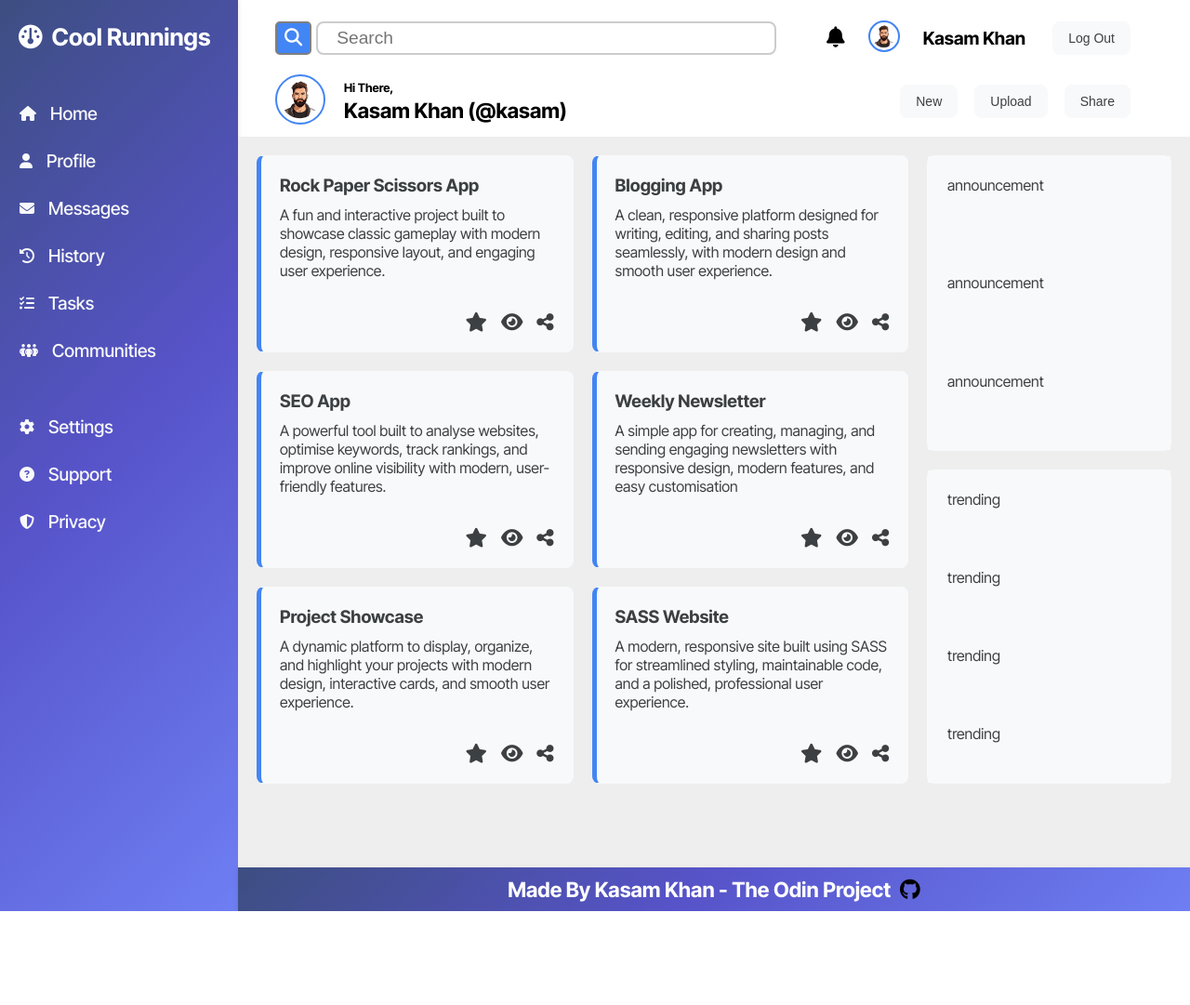
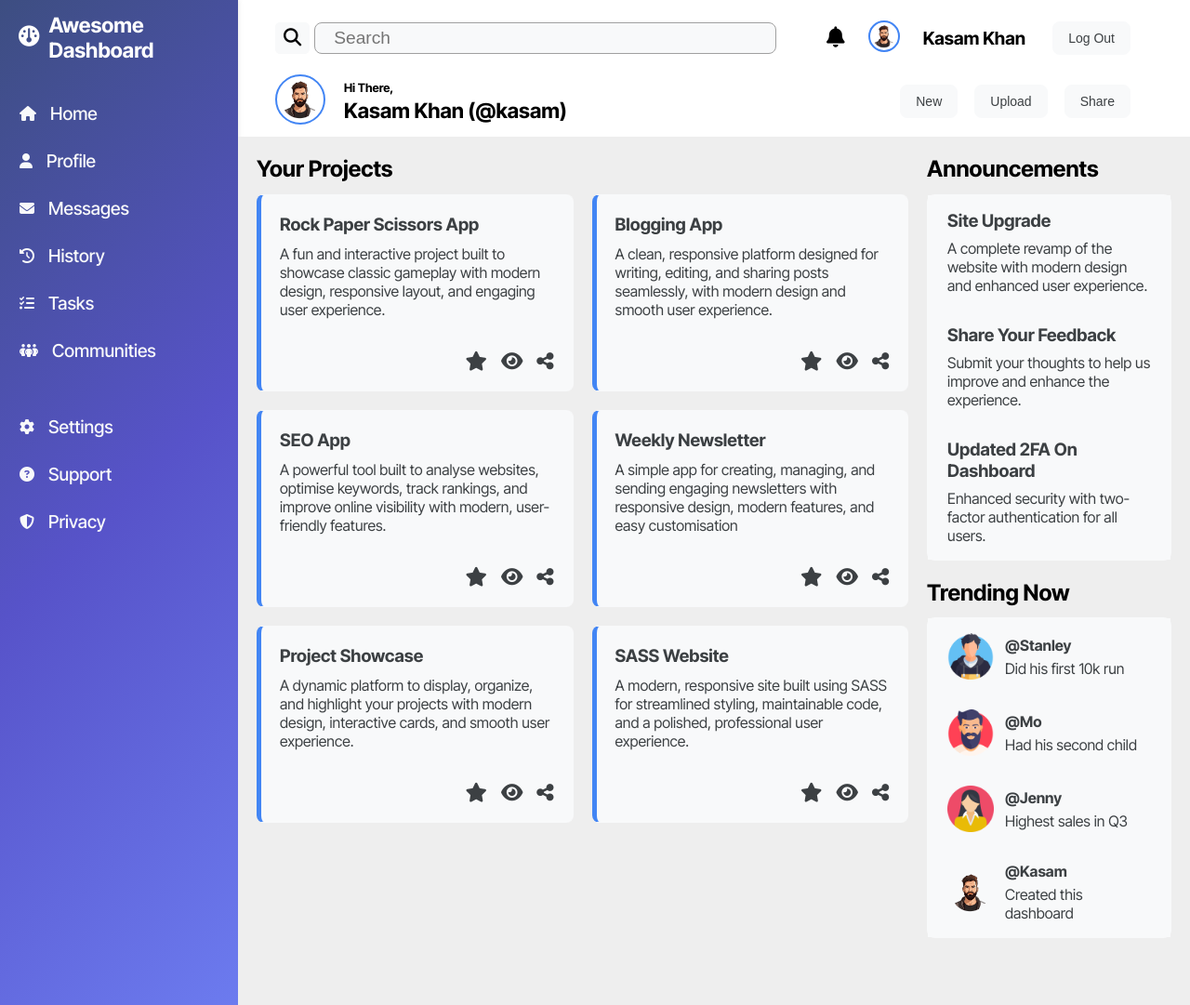
Before and after one commit to kkhan2023/Admin-Dashboard-Project, a plain HTML site: page index.html in a window 1280 px wide. Shown: the part 3-1084 px from the top of the page at 93% size. Before the commit the page ends 983 px from the top, so only its background shows below. Drawn offline with Linux system fonts and the light colour scheme.

Commit message:
final commit - completed dashboard

```diff
--- a/index.html
+++ b/index.html
@@ -60,7 +60,7 @@
       </header>
       <aside class="sidebar">
         <span class="branding"
-          ><i class="fa-solid fa-gauge"></i>Cool Runnings</span
+          ><i class="fa-solid fa-gauge"></i>Awesome Dashboard</span
         >
 
         <nav class="sidebar-links-primary">
@@ -83,7 +83,9 @@
         </nav>
       </aside>
       <main class="main">
+        <section class="projects"><h2>Your Projects</h2>
         <div class="projects-grid">
+
           <span class="projects-card">
             <h3>Rock Paper Scissors App</h3>
             <p>
@@ -176,18 +178,89 @@
             </span>
           </span>
         </div>
+        </section>
+        <section class="announcement"><h2>Announcements</h2>
         <div class="announcement-grid">
-          <span class="announcement-card">announcement</span>
-          <span class="announcement-card">announcement</span>
-          <span class="announcement-card">announcement</span>
+          <span class="announcement-card">
+            <h3>Site Upgrade</h3>
+            <p>
+              A complete revamp of the website with modern design and enhanced
+              user experience.
+            </p>
+          </span>
+          <span class="announcement-card">
+            <h3>Share Your Feedback</h3>
+            <p>
+              Submit your thoughts to help us improve and enhance the
+              experience.
+            </p>
+          </span>
+          <span class="announcement-card">
+            <h3>Updated 2FA On Dashboard</h3>
+            <p>
+              Enhanced security with two-factor authentication for all users.
+            </p>
+          </span>
         </div>
+ </section>
+ <section class="trending"><h2>Trending Now</h2>
+        <div class="trending-grid">
+          <ul>
+            <li class="trending-card">
+              <img
+                src="assets/boy.png"
+                alt="User Avatar"
+                class="user-profile-icon"
+              />
+              <span class="trending-info">
+                <h4>@Stanley</h4>
+                <p>Did his first 10k run</p>
+              </span>
+            </li>
+            <li class="trending-card">
+              <img
+                src="assets/man.png"
+                alt="User Avatar"
+                class="user-profile-icon"
+              />
 
-        <div class="trending-grid">
-          <span class="trending-card">trending</span>
-          <span class="trending-card">trending</span>
-          <span class="trending-card">trending</span>
-          <span class="trending-card">trending</span>
+                     <span class="attribution" style="display:none;">
+  Icons by <a href="https://www.flaticon.com/free-icons/user" title="user icons">Flaticon</a>
+</span>
+              <span class="trending-info">
+                <h4>@Mo</h4>
+                <p>Had his second child</p>
+            </li>
+            <li class="trending-card">
+              <img
+                src="assets/woman.png"
+                alt="User Avatar"
+                class="user-profile-icon"
+
+              />
+              <span class="attribution" style="display:none;">
+  Icons by <a href="https://www.flaticon.com/free-icons/user" title="user icons">Flaticon</a>
+</span>
+              <span class="trending-info">
+                <h4>@Jenny</h4>
+                <p>Highest sales in Q3</p>
+            </li>
+            <li class="trending-card">
+              <img
+                src="assets/avatar.png"
+                alt="User Avatar"
+                class="user-profile-icon"
+              />
+                        <span class="attribution" style="display:none;">
+  Icons by <a href="https://www.flaticon.com/free-icons/user" title="user icons">Flaticon</a>
+</span>
+              <span class="trending-info">
+                <h4>@Kasam</h4>
+                <p>Created this dashboard</p>
+            </li>
+          </ul>
         </div>
+        </section>
       </main>
       <footer class="developer">
         Made By Kasam Khan - The Odin Project
--- a/styles.css
+++ b/styles.css
@@ -16,7 +16,7 @@ html {
 .container {
   display: grid;
   grid-template-columns: 1fr 4fr;
-  grid-template-rows: 150px 1fr 1fr 1fr;
+  grid-template-rows: 150px 1fr 1fr 1fr 50px;
   grid-template-areas:
     "sidebar header"
     "sidebar main"
@@ -52,12 +52,13 @@ html {
   display: flex;
   gap: 10px;
   align-items: center;
-  font-size: 1.6rem;
+  font-size: 1.4rem;
   font-weight: bold;
   grid-row: 1/2;
   padding-top: 10px;
   padding-left: 20px;
   color: white;
+  cursor: pointer;
 }
 
 .sidebar-links-primary {
@@ -126,12 +127,18 @@ html {
 
 .top-header .search i {
   font-size: 1.2rem;
-  background-color: #4285f4;
-  border: 2px solid grey;
+  background-color: #f8f9fa;
+  border: 1px solid #f8f9fa;
   padding: 6px 8px;
   border-radius: 5px;
   cursor: pointer;
-  color: white;
+  color: rgb(0, 0, 0);
+}
+
+.top-header .search i:hover {
+  box-shadow: 0 1px 1px rgba(0, 0, 0, 0.1);
+  background-color: #f8f9fa;
+  border: 1px solid #dadce0;
 }
 
 .search-bar {
@@ -152,14 +159,16 @@ html {
   min-width: 0;
   max-width: 100%;
   font-size: 1.2rem;
-  border: 2px solid #ccc;
+  background-color: #f8f9fa;
+  border: 1px solid #a0a0a0;
   outline: none;
   transition: border-color 0.2s ease, box-shadow 0.2s ease;
 }
 
 .search .search-bar-field:focus {
-  border-color: #4285f4;
-  box-shadow: 0 0 6px rgba(66, 133, 244, 0.4);
+  box-shadow: 0 1px 1px rgba(0, 0, 0, 0.1);
+  background-color: #f8f9fa;
+  border: 1px solid #dadce0;
 }
 
 .top-header .user-info {
@@ -276,32 +285,49 @@ button:hover {
   grid-area: main;
   background-color: #eeeeee;
   grid-template-columns: 2fr 0.75fr;
-  grid-template-rows: 1fr 0.5fr 0.5fr 50px;
+  grid-template-rows: 1fr 0.5fr 0.5fr;
   grid-template-areas:
     "projects announcement"
     "projects trending"
-    "projects trending"
-    "footer footer";
+    "projects trending";
   gap: 20px;
   padding: 20px;
 }
 
+.projects {
+  grid-area: projects;
+  display: flex;
+  flex-direction: column;
+  gap: 12.5px;
+}
+
 .projects-grid {
-  grid-area: projects;
   display: grid;
-  grid-template-columns: repeat(auto-fill, minmax(250px, 1fr));
+  grid-template-columns: repeat(auto-fill, minmax(325px, 1fr));
   gap: 20px;
 }
 
+.announcement {
+  grid-area: announcement;
+  display: flex;
+  flex-direction: column;
+  gap: 12.5px;
+}
+
 .announcement-grid {
-  grid-area: announcement;
   display: grid;
   border-radius: 8px;
   border: 1px solid #f8f9fa;
 }
 
+.trending {
+  grid-area: trending;
+  display: flex;
+  flex-direction: column;
+  gap: 12.5px;
+}
+
 .trending-grid {
-  grid-area: trending;
   display: grid;
   border-radius: 8px;
   border: 1px solid #f8f9fa;
@@ -324,13 +350,16 @@ button:hover {
 
 .announcement-card,
 .trending-card {
+  display: flex;
+  flex-direction: column;
+  gap: 8px;
   background-color: #f8f9fa;
   border: 1px solid #f8f9fa;
   color: #3c4043;
   font-weight: 400;
   cursor: pointer;
   user-select: none;
-  padding: 20px;
+  padding: 15px 20px;
 }
 
 .projects-card:hover,
@@ -338,12 +367,6 @@ button:hover {
 .trending-card:hover {
   box-shadow: 0 1px 1px rgba(0, 0, 0, 0.1);
   background-color: #ffffff;
-
-  /* color: #202124; */
-}
-
-.projects-heading {
-  grid-column: 1 / -1; /* span full width of the projects grid */
 }
 
 .icon-list ul {
@@ -364,19 +387,36 @@ button:hover {
   transition: 0.1s ease-in-out;
 }
 
+.trending-grid ul {
+  display: flex;
+  flex-direction: column;
+}
+
+.trending-card {
+  display: flex;
+  flex-direction: row;
+  align-items: center;
+  gap: 12px;
+}
+
+.trending-card img {
+  width: 50px;
+}
+
+.trending-info {
+  display: flex;
+  flex-direction: column;
+  gap: 5px;
+}
+
 .developer {
   display: flex;
   flex-direction: row;
   justify-content: center;
   align-items: center;
-  background-image: linear-gradient(
-    -225deg,
-    #3d4e81 0%,
-    #5753c9 48%,
-    #6e7ff3 100%
-  );
+  background-color: #ffffff;
   box-shadow: 0 2px 6px rgba(0, 0, 0, 0.1);
-  color: rgb(255, 255, 255);
+  color: rgb(0, 0, 0);
   padding: 10px;
   font-size: clamp(1rem, 2.5vw, 1.4rem);
   font-weight: bold;
@@ -386,7 +426,7 @@ button:hover {
 }
 
 .fa-github {
-  color: black;
+  color: rgb(0, 0, 0);
 }
 
 .fa-github:hover {
```
Also changed, not shown: assets/boy.png (added), assets/man.png (added), assets/woman.png (added), 4 other files.
